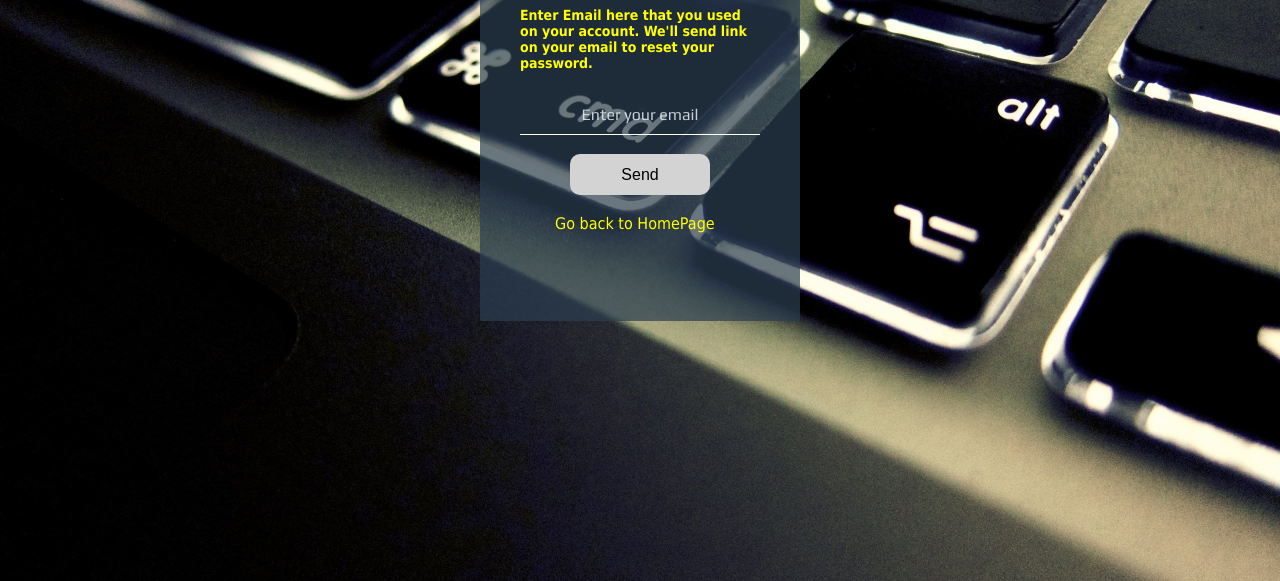
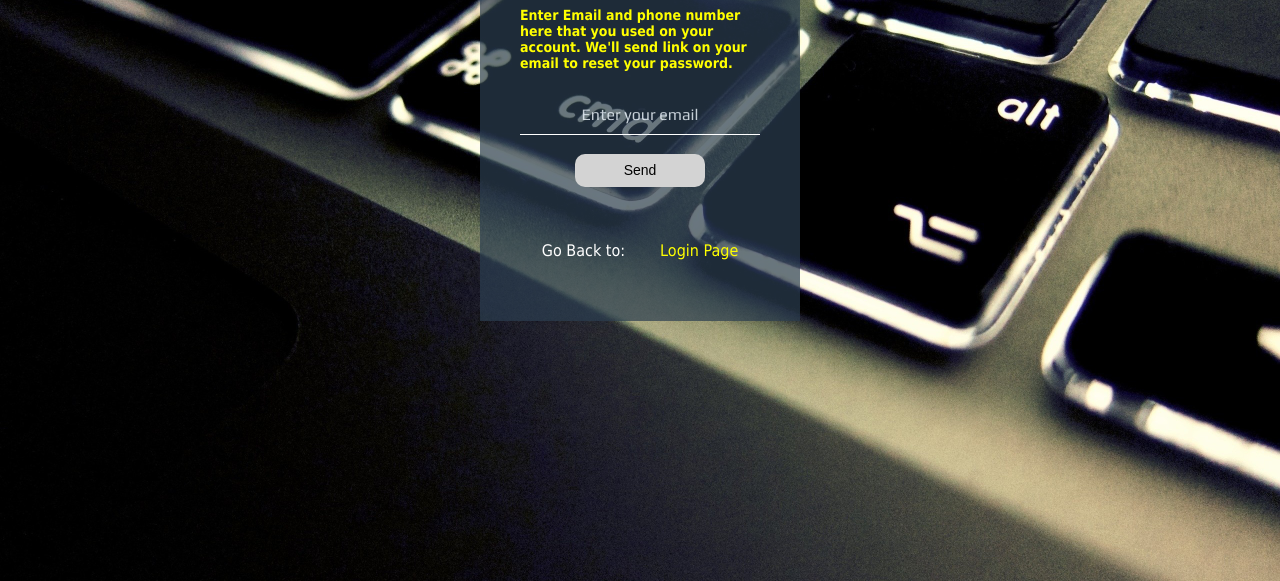
Before and after one commit to shubhamiiit1234/Login, a plain HTML site: page forget.html in a window 1280 px wide. Shown: the part 219-800 px from the top of the page. Drawn offline with Linux system fonts and the light colour scheme.

Commit message:
final modified page

```diff
--- a/forget.css
+++ b/forget.css
@@ -50,13 +50,13 @@ input[type=button]
     border: none;
     background: lightgrey;
     color: black;
-    font-size: 16px;
+    font-size: 14px;
     line-height: 25px;
-    padding: 8px;
+    padding: 4px;
     border-radius: 10px;
     cursor: pointer;
-    width: 140px;
-    margin-left: 50px;
+    width: 130px;
+    margin-left: 20px;
 }
 
 input[type=button]:hover
--- a/forget.html
+++ b/forget.html
@@ -17,7 +17,7 @@
             padding: 16px;
             position: fixed;
             z-index: 1;
-            right:36%;
+            right:33%;
             top: 30px;
             font-size: 17px;
             margin-right: 60px;
@@ -52,14 +52,15 @@
 
 <body>
     <div class="forgot">
-        <form>
-            <h2 align= "center" style="color:#fff;">Forgot Password </h2>
-            <h5 style="font-size:14px; color:yellow;">Enter Email here that you used on your account. We'll send link on your email to reset your password.</h5>
+        <form action="reset.html">
+            <h2 style="color:#fff; align:center">Forgot Password </h2>
+            <h5 style="font-size:14px; color:yellow;">Enter Email and phone number here that you used on your account. We'll send link on your email to reset your password.</h5>
             <input type="text" name= "username" placeholder="Enter your email"/><br/><br/>
-            <input type="button" value= "Send" onclick="myfunction()"><br/><br/>
-            <a href="index.html" style="text-decoration: none;">Go back to HomePage</a><br/><br/>
 
-            <div id="snackbar" style="color:black">Link Sent to your Email Successfully!!</div>
+            <a href="reset.html"><input type="button" value= "Send"></a><br/><br/><br/>
+            <p style="text-align:center;">Go Back to:<a href="index.html" class="link">Login Page</a></p><br/><br/>
+
+            <div id="snackbar" style="color:black">OTP Sent to your Email Successfully!!</div>
 
             <script>
             function myfunction() {
```
Also changed, not shown: index.html (+3 -4 lines), reset.html (+0 -2 lines).
